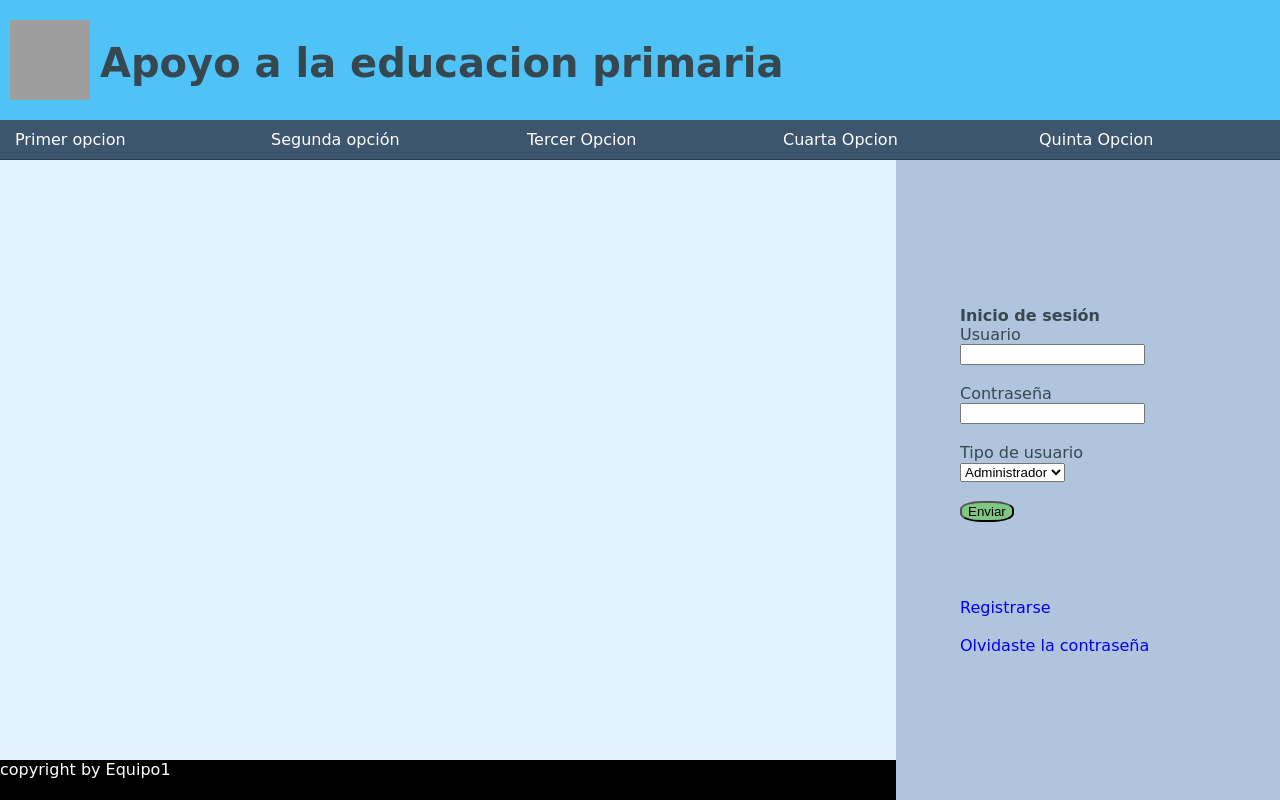
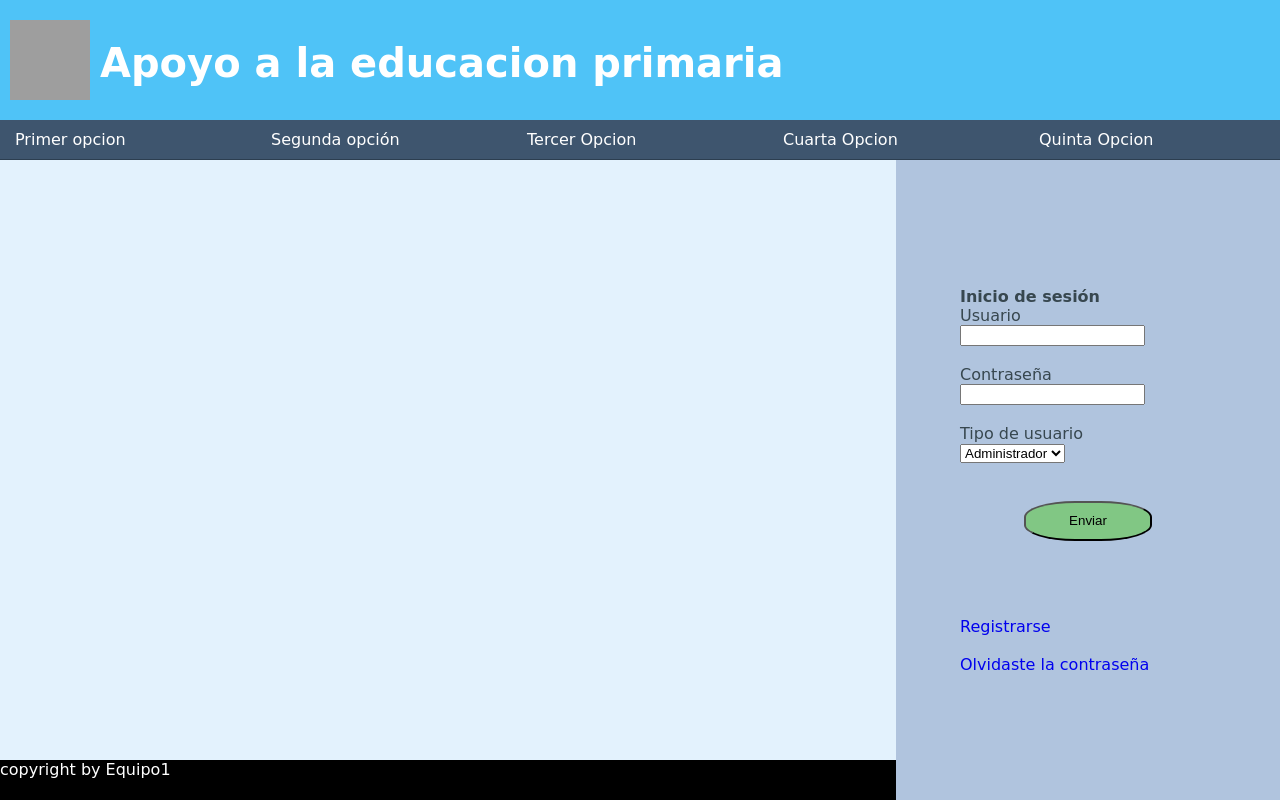
Before and after one commit to AgustinFL23/ProyectoWebGaby, a PHP site: page / in a window 1280 px wide. Run offline with PHP 8.4, Linux system fonts and the light colour scheme; grey boxes are pictures that could not be loaded.

Commit message:
Version final del maquetado creo

```diff
--- a/CSS/headerNavFooter.css
+++ b/CSS/headerNavFooter.css
@@ -7,6 +7,7 @@ header {
 	background-color:  #4FC3F7;
 	height: 15vh;
 	width: 100vw;
+  color: white;
 
 }
 header img {
--- a/CSS/index.css
+++ b/CSS/index.css
@@ -18,6 +18,7 @@
 }
 #aside form{
 	padding-left: 5vw;
+	align-content: center;
 }
 #aside a{
 	padding-left: 5vw;
@@ -30,6 +31,9 @@ a{
 	background-color: 	#81C784;
 	border-radius: 40%;
 	border-color: none;
+	height: 5vh;
+	width: 10vw;
+	margin-left: 5vw;
 }
 #aside form button:hover{
 	background-color: #66BB6A;
--- a/index.html
+++ b/index.html
@@ -82,7 +82,7 @@
 			<option>Alumno</option>
 		</select>
 		<br>
-		<br>
+		<br><br>
 		<button>Enviar</button>
 	</form>
 	<br><br><br><br>
```
